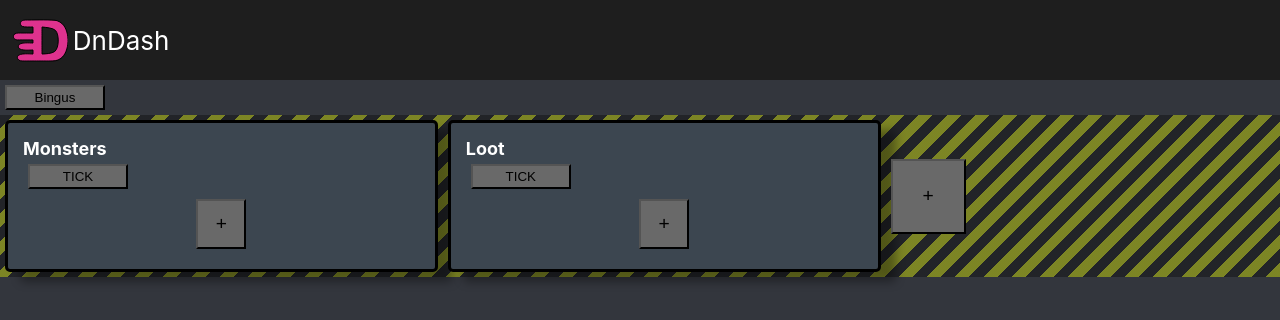
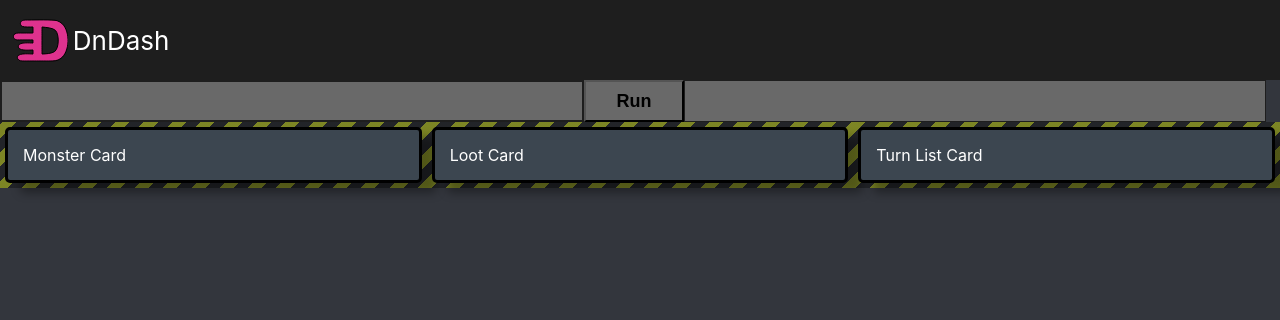
Before and after one commit to Elsklivet/DnDash, a React (Create React App) app: page / in a window 1280 px wide. Shown: the top 320 px of the page. Built offline with nearby package versions, Linux system fonts and the light colour scheme.

Commit message:
We're going to refactor this quite a bit

```diff
--- a/package.json
+++ b/package.json
@@ -9,6 +9,7 @@
     "react": "^18.2.0",
     "react-dom": "^18.2.0",
     "react-scripts": "5.0.1",
+    "sass": "^1.54.9",
     "web-vitals": "^2.1.4"
   },
   "scripts": {
--- a/src/App.js
+++ b/src/App.js
@@ -1,140 +1,51 @@
 import dlogo from './d.svg';
-import './App.css';
+import './App.scss';
 import React, { useState, useEffect, useRef, forwardRef, useImperativeHandle } from 'react';
 
-var key = 0;
-
-function AddMonsterCard(props) {
+function MonsterCard() {
   return (
-    <div className="AddMonsterCard">
-      <div className="nameDiv">Name and box</div>
-      <div className="hpDiv">HP and box</div>
-      <div className="xpDiv">XP box</div>
-      <div className="acDiv">AC box</div>
-      <div className="initDiv">Init box</div>
+    <div className='MonsterCard'>
+      Monster Card
     </div>
-  );
+  )
 }
 
-function AddLootCard(props) {
+function LootCard() {
   return (
-    <div className="AddLootCard">
-      Add loot card
+    <div className='LootCard'>
+      Loot Card
     </div>
-  );
+  )
 }
 
-function MonsterCard(props) {
+function TurnListCard() {
   return (
-    <div className="MonsterCard">
-      <span>A monster named {props.obj.name} with hp {props.obj.hp} goes here</span>
+    <div className='TurnListCard'>
+      Turn List Card
     </div>
-  );
+  )
 }
 
-function LootCard(props) {
-  return (
-    <div className="LootCard">
-      <span>A loot item named {props.obj.name} worth {props.obj.value} goes here</span>
-    </div>
-  );
-}
-
-const Card = forwardRef((props, ref) => {
-  let [subcards, setSubcards] = useState(Array())
-  let [adderVisible, setAdderVisible] = useState(false)
-
-  // useEffect(() => {
-  //   // Do I need this?
-  // }, [adderVisible])
-
-  useImperativeHandle(ref, () => ({
-    tick
-  }))
-
-  function tick() {
-    console.log(`Card${props.title}AddButton was ticked`)
-  }
-
-  function addSubCard() {
-    console.log(`Card${props.title}AddButton was clicked`)
-    // document.getElementById(`Card${props.title}AddButton`).innerText = `bingus`;
-    switch (props.title) {
-      case "Monsters":
-        // Monster card
-        // Here we should actually unhide a component that is used to gather all the information for a monster, then
-        // when an "add" or "submit" button is pressed there, it will add a new subcard with
-        // that info then set its properties to be hidden (https://www.geeksforgeeks.org/how-to-set-parent-state-from-children-component-in-reactjs/)
-        setAdderVisible(true)
-        setSubcards(prevSubcards => prevSubcards.concat({"key": key, "name": "bingus", "hp": 180}))
-        key++;
-        break;
-      case "Loot":
-        // Loot card
-        setAdderVisible(true)
-        setSubcards(prevSubcards => prevSubcards.concat({"key": key, "name": "bingus' claws", "value": "280 GP"}))
-        key++;
-        break;
-
-      default:
-        // Unknown card type, always an error.
-        break;
-    }
-  }
-
-  function renderSubCard(subcard) {
-    switch (props.title) {
-      case "Monsters":
-        // Monster card
-        return <MonsterCard obj={subcard} key={subcard.key}></MonsterCard>
-
-      case "Loot":
-        // Loot card
-        return <LootCard obj={subcard} key={subcard.key}></LootCard>
-
-      default:
-        // Unknown card type, always an error.
-        break;
-    }
-  }
-
-  return (
-    <>
-    <div className='Card'>
-      <span className='CardTitle' id={`Card${props.title}`}>{props.title}</span>
-      <div className="CardToolbar">
-        <button className="ToolbarButton" onClick={() => tick()}>TICK</button>
-      </div>
-      <div className='Subcards'>
-        {subcards !== undefined && subcards.length > 0 && subcards.map(subcard => {
-          return renderSubCard(subcard)
-        })}
-      </div>
-      { props.title === "Monsters" && adderVisible && <AddMonsterCard id={`AddMonsterCard`}></AddMonsterCard> }
-      { props.title === "Loot" && adderVisible && <AddLootCard id={`AddLootCard`}></AddLootCard> }
-      <button className='AddButton' id={`Card${props.title}AddButton`} onClick={() => addSubCard()}>+</button>
-    </div>
-    </>
-  );
-})
 
 function App() {
 
   return (
-    <div className="App">
-      <header className="App-header">
-        <img className="App-header-logo" src={dlogo} width={55} height={55} alt="Site logo"></img>
-        <a href="https://github.com/Elsklivet/DnDash">
+    <div className='App'>
+      <header className='App-header'>
+        <img className='App-header-logo' src={dlogo} width={55} height={55} alt='Site logo'></img>
+        <a href='https://github.com/Elsklivet/DnDash'>
           DnDash
         </a>
       </header>
       <div className='Toolbar'>
-          <button className='ToolbarButton'>Bingus</button>
+          <input type='text' className='TextInput' id='CommandInput'></input>
+          <button className='ToolbarButton'>Run</button>
+          <textarea className='CommandOutput' readOnly='readonly'></textarea>
       </div>
-      <div className="Content">
-        <Card title="Monsters" ></Card>
-        <Card title="Loot" ></Card>
-        <button className='AddCardButton'>+</button>
+      <div className='Content'>
+        <MonsterCard></MonsterCard>
+        <LootCard></LootCard>
+        <TurnListCard></TurnListCard>
       </div>
     </div>
   );
--- a/src/App.css
+++ b/src/App.scss
@@ -57,6 +57,12 @@
   }
 }
 
+.TextInput {
+  background-color: var(--button-background);
+  border-color: var(--header-background);
+  border-style: solid;
+}
+
 .Toolbar {
   min-height: 35px;
   background-color: var(--primary-background);
@@ -66,19 +72,32 @@
   min-width: 100%;
 }
 
+.Toolbar .TextInput {
+  @extend .TextInput;
+  width: 45%;
+  font-size: large;
+  font-weight: bold;
+}
+
+.Toolbar .CommandOutput {
+  @extend .TextInput;
+  resize: none;
+  font-size: large;
+  font-weight: bold;
+}
+
 .Toolbar .ToolbarButton {
-  margin: 5px;
   min-width: 100px;
   background-color: var(--button-background);
+  font-weight: bold;
+  font-size: large;
 }
 
 .Toolbar .ToolbarButton:hover {
-  margin: 0px;
   background-color: var(--focus);
 }
 
 .Toolbar .ToolbarButton:active {
-  margin: 0px;
   background-color: var(--focus-clicked);
 }
 
@@ -113,6 +132,18 @@
   border-style: solid;
   overflow-x: hidden;
   overflow-y: auto;
+}
+
+.MonsterCard {
+  @extend .Card;
+}
+
+.LootCard {
+  @extend .Card;
+}
+
+.TurnListCard {
+  @extend .Card;
 }
 
 .CardTitle {
```
Also changed, not shown: 2 other files (tests, documents, lock files or other folders).
